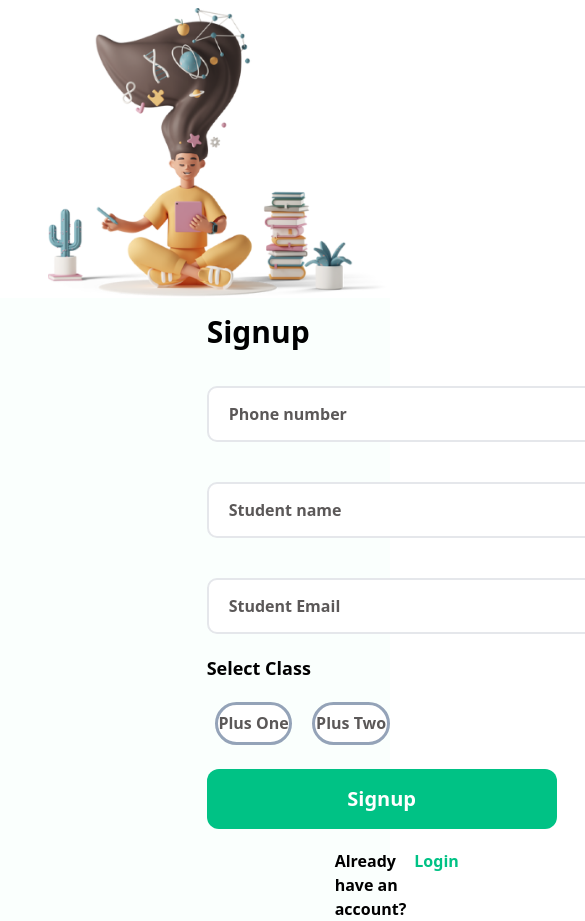
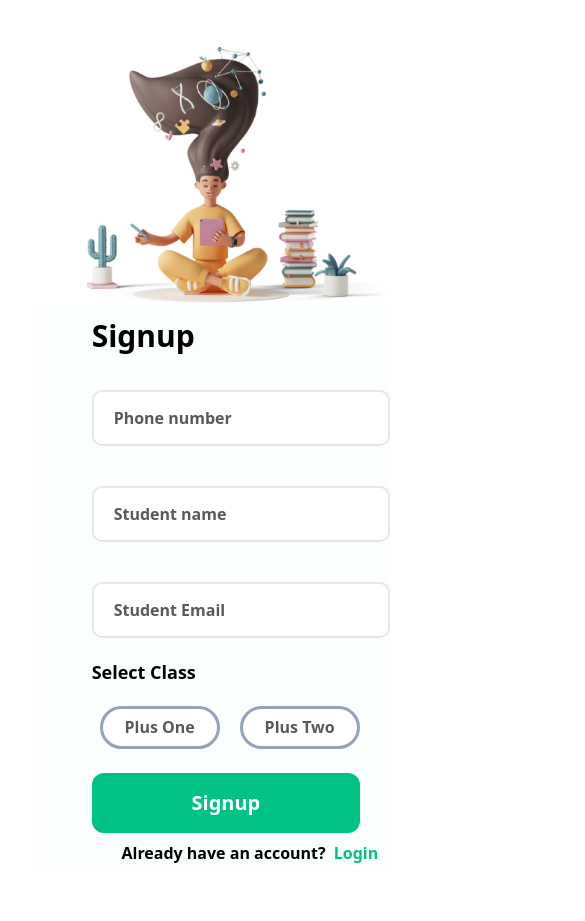
Before and after one commit to akanandhu/learn-react, a Next.js app: page /signup/signUp in a window 390 px wide. Shown: the top 921 px of the page, 585 px wide, since content can reach past the window. After the commit the page ends 865 px from the top, so only its background shows below. Built offline with nearby package versions, Linux system fonts and the light colour scheme.

Commit message:
Change UI SignUP

```diff
--- a/components/Signup/SignUpRight.tsx
+++ b/components/Signup/SignUpRight.tsx
@@ -7,13 +7,13 @@ type SignUpRightProps ={
 
 function SignUpRight({heading} :SignUpRightProps) {
   return (
-    <div className='pl-[53%] pt-[4%] md:mr-[6%] md:pt-[2%] md:pr-[20%] md:pb-5 md:pl-[50%] md:mb-10   lg:pl-[38%] lg:pr-[32%] lg:pt-[19%] lg:pb-[10%] lg:mb-7 lg:flex lg:flex-1 lg:mt-10  '>
-        <form className=' justify-center md:mr-5  md:h-[100%] md:w-[60%] md:flex md:flex-col lg:pt-28  lg:ml-12  lg:pl-20 lg:pb-28 lg:pr-20 md:justify-center lg:h-[90%] lg:w-[100%] lg:flex lg:flex-col lg:justify-center '>
+    <div className='pl-[15%] pt-[4%] md:mr-[5%] md:pt-[2%] md:pr-[20%] md:pb-5 md:pl-[50%] md:mb-10   lg:pl-[38%] lg:pr-[32%] lg:pt-[19%] lg:pb-[10%] lg:mb-7 lg:flex lg:flex-1 lg:mt-10  '>
+        <form className=' justify-center md:mr-5 h-[100%] w-[100%]  md:h-[100%] md:w-[80%] md:flex md:flex-col lg:pt-28  lg:ml-12  lg:pl-20 lg:pb-28 lg:pr-20 md:justify-center lg:h-[90%] lg:w-[100%] lg:flex lg:flex-col lg:justify-center '>
            <div className='flex flex-col relative gap-5  '>
             <label className="font-mont-bold font-semibold  text-3xl mb-4 lg:text-3xl  lg:mb-8 lg:leading-3 md:text-3xl md:mb-6  md:font-semibold lg:font-mont-bold md:font-mont-bold lg:font-semibold " > {heading} </label>
-            <input placeholder='Phone number' type='number' className=" lg:flex lg:flex-1  placeholder:text-extrabold font-mont-bold font-semibold  md:font-mont-bold md:font-semibold lg:font-mont-bold lg:font-semibold lg: mb-5 w-[523px] h-[56px] border-[2px] rounded-[10px] placeholder:px-0 placeholder:text-placeText p-5 "></input>
-            <input placeholder='Student name' className="font-mont-bold font-semibold md:font-mont-bold md:font-semibold lg:font-semibold lg:font-mont-bold mb-5 w-[523px] h-[56px] border-[2px] rounded-[10px] placeholder:px-0 placeholder:text-placeText p-5"></input>
-            <input placeholder='Student Email'  className="font-mont-bold font-semibold md:font-mont-bold md:font-semibold lg:font-semibold lg:font-mont-bold mb-5 w-[523px] h-[56px] border-[2px] rounded-[10px] placeholder:px-0 placeholder:text-placeText p-5"></input>
+            <input placeholder='Phone number' type='number' className=" lg:flex   placeholder:text-extrabold font-mont-bold font-semibold  md:font-mont-bold md:font-semibold lg:font-mont-bold lg:font-semibold lg: mb-5 w-[100%] lg:w-[100%] md:w-[100%] h-[56px] border-[2px] rounded-[10px] placeholder:px-0 placeholder:text-placeText p-5 "></input>
+            <input placeholder='Student name' className="font-mont-bold font-semibold md:font-mont-bold md:font-semibold lg:font-semibold lg:font-mont-bold mb-5  h-[56px]  lg:w-[100%] md:w-[100%] w-[100%] border-[2px] rounded-[10px] placeholder:px-0 placeholder:text-placeText p-5"></input>
+            <input placeholder='Student Email'  className="font-mont-bold font-semibold md:font-mont-bold md:font-semibold lg:font-semibold lg:font-mont-bold mb-5  h-[56px] w-[100%] lg:w-[100%] md:w-[100%] border-[2px] rounded-[10px] placeholder:px-0 placeholder:text-placeText p-5"></input>
            </div>
            <div>
             <label className='text-lg font-mont-bold font-semibold md:font-mont-bold md:font-semibold lg:font-semibold lg:font-mont-bold '>Select Class</label>
@@ -22,10 +22,10 @@ function SignUpRight({heading} :SignUpRightProps) {
             <button className=' font-mont-bold font-semibold md:font-mont-bold md:font-semibold lg:font-normal lg:font-mont-bold bg-white border-slate-400 border-[3px] w-[120px] h-[43px] rounded-[60px] text-placeText'>Plus Two</button>
 
             </div>
-            <button className='font-semibold bg-greenBG h-[60px] w-[350px] mt-6 rounded-xl md:bg-greenBG md:h-[80px] md:w-[400px] md:mt-6 md:rounded-xl lg:bg-greenBG lg:h-[80px] lg:w-[500px] lg:mt-6 lg:rounded-[10px] text-xl text-white'>Signup</button>
+            <button className='font-semibold bg-greenBG h-[60px] w-[90%] mt-6 rounded-xl md:bg-greenBG md:h-[80px] md:w-[100%] md:mt-6 md:mr-5 md:rounded-xl lg:bg-greenBG lg:h-[80px] lg:w-[500px] lg:mt-6 lg:rounded-[10px] text-xl text-white'>Signup</button>
 
 
-            <h3 className='flex flex-1 justify-start text-[16px] font-mont-bold font-semibold md:font-mont-bold md:pt-[5%] md:pl-[25%] md:font-semibold lg:font-semibold lg:flex  lg:font-mont-bold pt-5 pl-32'>Already have an account? <span className='text-greenBG text-[16px] ml-2'> Login </span></h3>
+            <h3 className='flex flex-1 justify-start text-[16px] font-mont-bold font-semibold md:font-mont-bold md:pt-[5%] md:pl-[4%] md:font-semibold lg:font-semibold lg:flex lg:text-lg md:text-sm pl-[10%]  lg:font-mont-bold pt-2 lg:pl-[25%]'>Already have an account? <span className='text-greenBG text-[16px] ml-2'> Login </span></h3>
            </div>
 
         </form>
--- a/pages/signup/signUp.tsx
+++ b/pages/signup/signUp.tsx
@@ -6,9 +6,9 @@ import SignUpRight from '../../components/Signup/SignUpRight';
 
 function signUp() {
   return (
-    <div className='h-screen w-[100%]  lg:flex lg:h-[100%] lg:overflow-hidden md:h-full  md:overflow-hidden lg:fixed lg:w-[100%] md:flex md:flex-row md:w-[100%]'>
+    <div className='h-[100%] w-[100%] lg:pl-0 md:pl-0 pl-[10%] lg:pt-0 md:pt-0 pt-[10%]  lg:flex lg:h-[100%] lg:overflow-hidden md:h-full  md:overflow-hidden lg:fixed lg:w-[100%] md:flex md:flex-row md:w-[100%]'>
         <SignUpLeft />
-        <div className=' bg-tableBG pt-0  md:pt-10 lg:pt-0 lg:overflow-hidden    md:bg-tableBG md:h-[100%] md:w-[65%] md:justify-center  md:flex lg:bg-tableBG  lg:h-[100%] lg:w-[60%] lg:justify-center  lg:flex'>
+        <div className=' bg-tableBG pt-0  md:pt-10 lg:pt-0 lg:overflow-hidden h-[100%]     md:bg-tableBG md:h-[100%] md:w-[65%] md:justify-center  md:flex lg:bg-tableBG  lg:h-[100%] lg:w-[60%] lg:justify-center  lg:flex'>
         <SignUpRight heading='Signup' />
         </div>
         </div>
```
